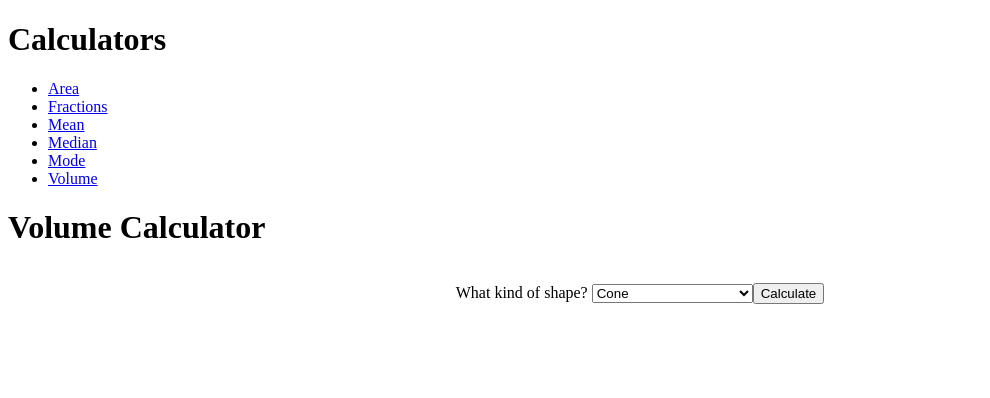
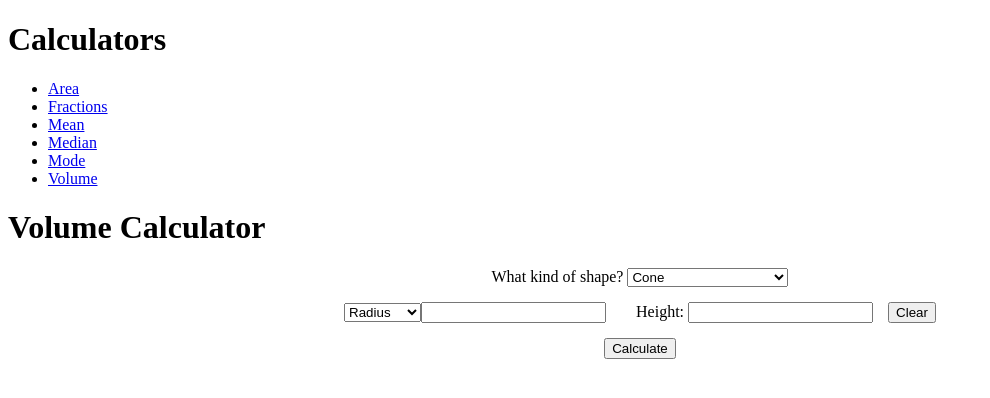
Before and after one commit to matthewberes/calculatorWebsite, an Angular app: page /volume in a window 1280 px wide. Shown: the top 398 px of the page, without its empty margins (0-990 px from the left). Built offline with nearby package versions, Linux system fonts and the light colour scheme.

Commit message:
more volume calculations

```diff
--- a/src/app/volume/volume.component.html
+++ b/src/app/volume/volume.component.html
@@ -4,31 +4,31 @@
     <label>What kind of shape? </label>
     <select #shape id="shape" name="shape" (change)="selectChange()">
             <option value="cone">Cone</option>
-            <option value="prism">Cube</option>
+            <option value="rectangularPrism">Cube</option>
             <option value="cylinder">Cylinder</option>
             <option value="dodecahedron">Dodecahedron</option>
             <option value="ellipsoid">Ellipsoid</option>
-            <option value="prism">Hexagonal Prism</option>
+            <option value="hexagonalPrism">Hexagonal Prism</option>
             <option value="hexagonalPyramid">Hexagonal Pyramid</option>
             <option value="icosahedron">Icosahedron</option>
-            <option value="prism">Octagonal Prism</option>
+            <option value="octagonalPrism">Octagonal Prism</option>
             <option value="octagonalPyramid">Octagonal Pyramid</option>
             <option value="octahedron">Octahedron</option>
-            <option value="prism">Pentagonal Prism</option>
+            <option value="pentagonalPrism">Pentagonal Prism</option>
             <option value="pentagonalPyramid">Pentagonal Pyramid</option>
-            <option value="prism">Pentagrammic Prism</option>
+            <option value="pentagrammicPrism">Pentagrammic Prism</option>
             <option value="pentagrammicPyramid">Pentagrammic Pyramid</option>
-            <option value="prism">Rectangular Prism</option>
+            <option value="rectangularPrism">Rectangular Prism</option>
             <option value="semisphere">Semisphere</option>
             <option value="sphere">Sphere</option>
             <option value="squarePyramid">Square Pyramid</option>
             <option value="tetrahedron">Tetrahedron</option>
             <option value="torus">Torus</option>
-            <option value="prism">Triangular Prism</option>
+            <option value="triangularPrism">Triangular Prism</option>
     </select>
 
-    <ng-container *ngIf="currShape == 'prism'">
-        <form id="prismForm" [formGroup]="prismForm" style='margin-top: 15px;'>
+    <ng-container *ngIf="currShape == 'rectangularPrism'">
+        <form id="rectangularPrismForm" [formGroup]="rectangularPrismForm" style='margin-top: 15px;'>
             <label>Length: </label>
             <input type="number" id="length" name="length" formControlName="length" style='margin-right: 15px;'>
             <label  style='margin-left: 15px;'>Width: </label>
@@ -39,6 +39,53 @@
         </form>
     </ng-container>
 
+    <ng-container *ngIf="currShape == 'cone' || currShape == 'cylinder'">
+        <form id="circularForm" [formGroup]="circularForm" style='margin-top: 15px;'>
+            <select #circleMeasurementType id="circleMeasurementType" name="circleMeasurementType">
+                <option value="radius">Radius</option>
+                <option value="diameter">Diameter</option>
+            </select>
+            <input type="number" id="circleValue" name="circleValue" formControlName="circleValue" style='margin-right: 15px;'>
+            <label style='margin-left: 15px;'>Height: </label>
+            <input type="number" id="height" name="height" formControlName="height">
+            <button style='margin-left: 15px;' (click)="clear()">Clear</button>
+        </form>
+    </ng-container>
+
+    <ng-container *ngIf="currShape == 'hexagonalPrism' || currShape == 'octagonalPrism' || currShape == 'pentagonalPrism'">
+        <form id="gonalPrismForm" [formGroup]="gonalPrismForm" style='margin-top: 15px;'>
+            <label>Side Length: </label>
+            <input type="number" id="length" name="length" formControlName="length" style='margin-right: 15px;'>
+            <label style='margin-left: 15px;'>Height: </label>
+            <input type="number" id="height" name="height" formControlName="height">
+            <button style='margin-left: 15px;' (click)="clear()">Clear</button>
+        </form>
+    </ng-container>
+
+    <ng-container *ngIf="currShape == 'sphere' || currShape == 'semisphere'">
+        <form id="sphereForm" [formGroup]="sphereForm" style='margin-top: 15px;'>
+                <select #sphereMeasurementType id="sphereMeasurementType" name="sphereMeasurementType">
+                    <option value="radius">Radius</option>
+                    <option value="diameter">Diameter</option>
+                </select>
+            <input type="number" id="circleValue" name="circleValue" formControlName="circleValue" style='margin-right: 15px;'>
+            <button style='margin-left: 15px;' (click)="clear()">Clear</button>
+        </form>
+    </ng-container>
+
+    <ng-container *ngIf="currShape == 'triangularPrism'">
+        <form id="triangularPrismForm" [formGroup]="triangularPrismForm" style='margin-top: 15px;'>
+            <label>Side 1: </label>
+            <input type="number" id="side1" name="side1" formControlName="side1" style='margin-right: 15px;'>
+            <label  style='margin-left: 15px;'>Side 2: </label>
+            <input type="number" id="side2" name="side2" formControlName="side2" style='margin-right: 15px;'>
+            <label  style='margin-left: 15px;'>Side 3: </label>
+            <input type="number" id="side3" name="side3" formControlName="side3" style='margin-right: 15px;'>
+            <label  style='margin-left: 15px;'>Height: </label>
+            <input type="number" id="height" name="height" formControlName="height">
+            <button style='margin-left: 15px;' (click)="clear()">Clear</button>
+        </form>
+    </ng-container>
 
     <button style='margin-top: 15px;' (click)="calculate()">Calculate</button>
 
--- a/src/app/volume/volume.component.ts
+++ b/src/app/volume/volume.component.ts
@@ -14,14 +14,34 @@ export class VolumeComponent implements OnInit {
   showCalculation: boolean = false;
   currShape: string = "";
   @ViewChild('shape') shape!: ElementRef;
-  prismForm = new FormGroup({
+  @ViewChild('circleMeasurementType') circleMeasurementType!: ElementRef;
+  @ViewChild('sphereMeasurementType') sphereMeasurementType!: ElementRef;
+
+  rectangularPrismForm = new FormGroup({
     length: new FormControl(),
     width: new FormControl(),
-    height: new FormControl(),
+    height: new FormControl()
+  })
+  circularForm = new FormGroup({
+    circleValue: new FormControl(),
+    height: new FormControl()
+  })
+  gonalPrismForm = new FormGroup({
+    length: new FormControl(),
+    height: new FormControl()
+  })
+  sphereForm = new FormGroup({
+    circleValue: new FormControl()
+  })
+  triangularPrismForm = new FormGroup({
+    side1: new FormControl(),
+    side2: new FormControl(),
+    side3: new FormControl(),
+    height: new FormControl()
   })
 
   ngOnInit(): void {
-    this.currShape = 'rectangle';
+    this.currShape = 'cone';
   }
 
   selectChange() {
@@ -32,35 +52,81 @@ export class VolumeComponent implements OnInit {
 
   calculate() {
     this.showCalculation = false;
+    let base: number
     switch (this.currShape) {
       case "cone":
+        if (this.circleMeasurementType.nativeElement.value == "radius") {
+          base = Math.pow(this.circularForm.get("circleValue")?.value, 2) * Math.PI;
+        } else {
+          base = Math.pow(this.circularForm.get("circleValue")?.value / 2, 2) * Math.PI;
+        }
+        this.calculation = String(base * (this.circularForm.get("height")?.value / 3));
+        this.showCalculation = true;
         break;
       case "cylinder":
+        if (this.circleMeasurementType.nativeElement.value == "radius") {
+          base = Math.pow(this.circularForm.get("circleValue")?.value, 2) * Math.PI;
+        } else {
+          base = Math.pow(this.circularForm.get("circleValue")?.value / 2, 2) * Math.PI;
+        }
+        this.calculation = String(base * this.circularForm.get("height")?.value);
+        this.showCalculation = true;
         break;
       case "dodecahedron":
         break;
       case "ellipsoid":
         break;
+      case "hexagonalPrism":
+        base = ((3 * Math.sqrt(3)) / 2) * (Math.pow(this.gonalPrismForm.get("length")?.value, 2));
+        this.calculation = String(base * this.gonalPrismForm.get("height")?.value);
+        this.showCalculation = true;
+        break;
       case "hexagonalPyramid":
         break;
       case "icosahedron":
+        break;
+      case "octagonalPrism":
+        base = (2 * (1 + Math.sqrt(2))) * (Math.pow(this.gonalPrismForm.get("length")?.value, 2));
+        this.calculation = String(base * this.gonalPrismForm.get("height")?.value);
+        this.showCalculation = true;
         break;
       case "octagonalPyramid":
         break;
       case "octahedron":
         break;
+      case "pentagonalPrism":
+        base = (((1 / 4) * Math.sqrt(5 * (5 + (2 * Math.sqrt(5)))))) * (Math.pow(this.gonalPrismForm.get("length")?.value, 2));
+        this.calculation = String(base * this.gonalPrismForm.get("height")?.value);
+        this.showCalculation = true;
+        break;
       case "pentagonalPyramid":
+        break;
+      case "pentagrammicPrism":
         break;
       case "pentagrammicPyramid":
         break;
-      case "prism":
-        let base = this.prismForm.get("length")?.value * this.prismForm.get("width")?.value;
-        this.calculation = String(base * this.prismForm.get("height")?.value);
+      case "rectangularPrism":
+        base = this.rectangularPrismForm.get("length")?.value * this.rectangularPrismForm.get("width")?.value;
+        this.calculation = String(base * this.rectangularPrismForm.get("height")?.value);
         this.showCalculation = true;
         break;
       case "semisphere":
+        if (this.sphereMeasurementType.nativeElement.value == "radius") {
+          base = Math.pow(this.sphereForm.get("circleValue")?.value, 3) * Math.PI;
+        } else {
+          base = Math.pow(this.sphereForm.get("circleValue")?.value / 2, 3) * Math.PI;
+        }
+        this.calculation = String((base * (4 / 3)) / 2);
+        this.showCalculation = true;
         break;
       case "sphere":
+        if (this.sphereMeasurementType.nativeElement.value == "radius") {
+          base = Math.pow(this.sphereForm.get("circleValue")?.value, 3) * Math.PI;
+        } else {
+          base = Math.pow(this.sphereForm.get("circleValue")?.value / 2, 3) * Math.PI;
+        }
+        this.calculation = String(base * (4 / 3));
+        this.showCalculation = true;
         break;
       case "squarePyramid":
         break;
@@ -68,12 +134,27 @@ export class VolumeComponent implements OnInit {
         break;
       case "torus":
         break;
+      case "triangularPrism":
+        this.calculation = String(((1 / 4) * this.triangularPrismForm.get("height")?.value) * Math.sqrt((-1 * Math.pow(this.triangularPrismForm.get("side1")?.value, 4)) + (2 * Math.pow(this.triangularPrismForm.get("side1")?.value * this.triangularPrismForm.get("side2")?.value, 2)) + (2 * Math.pow(this.triangularPrismForm.get("side1")?.value * this.triangularPrismForm.get("side3")?.value, 2)) - (Math.pow(this.triangularPrismForm.get("side2")?.value, 4)) + (2 * Math.pow(this.triangularPrismForm.get("side2")?.value * this.triangularPrismForm.get("side3")?.value, 2)) - Math.pow(this.triangularPrismForm.get("side3")?.value, 4)));
+        this.showCalculation = true;
+        break;
     }
   }
 
   clear() {
-    this.prismForm.get("length")?.setValue(null);
-    this.prismForm.get("width")?.setValue(null);
-    this.prismForm.get("height")?.setValue(null);
+    this.rectangularPrismForm.get("length")?.setValue(null);
+    this.rectangularPrismForm.get("width")?.setValue(null);
+    this.rectangularPrismForm.get("height")?.setValue(null);
+    this.circularForm.get("circleValue")?.setValue(null);
+    this.circularForm.get("height")?.setValue(null);
+    this.gonalPrismForm.get("length")?.setValue(null);
+    this.gonalPrismForm.get("height")?.setValue(null);
+    this.sphereForm.get("circleValue")?.setValue(null);
+    this.triangularPrismForm.get("side1")?.setValue(null);
+    this.triangularPrismForm.get("side2")?.setValue(null);
+    this.triangularPrismForm.get("side3")?.setValue(null);
+    this.triangularPrismForm.get("height")?.setValue(null);
+    this.calculation = "";
+    this.showCalculation = false;
   }
 }
```
